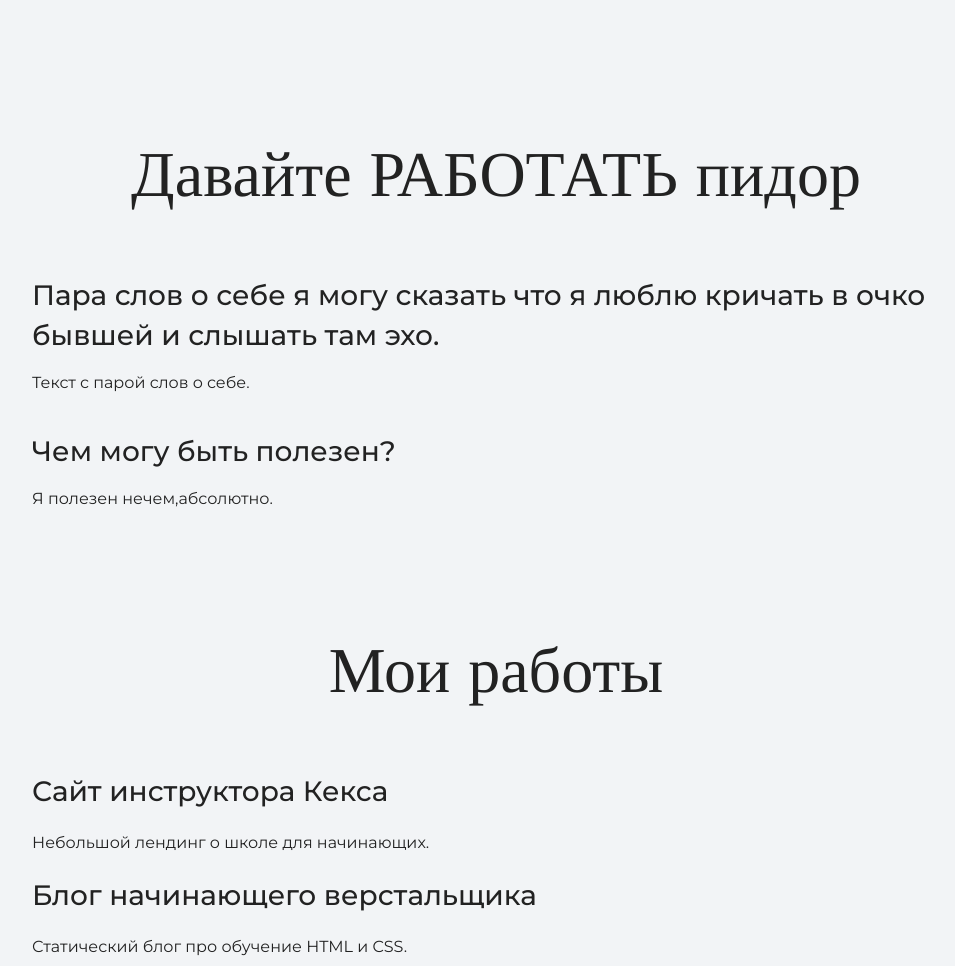
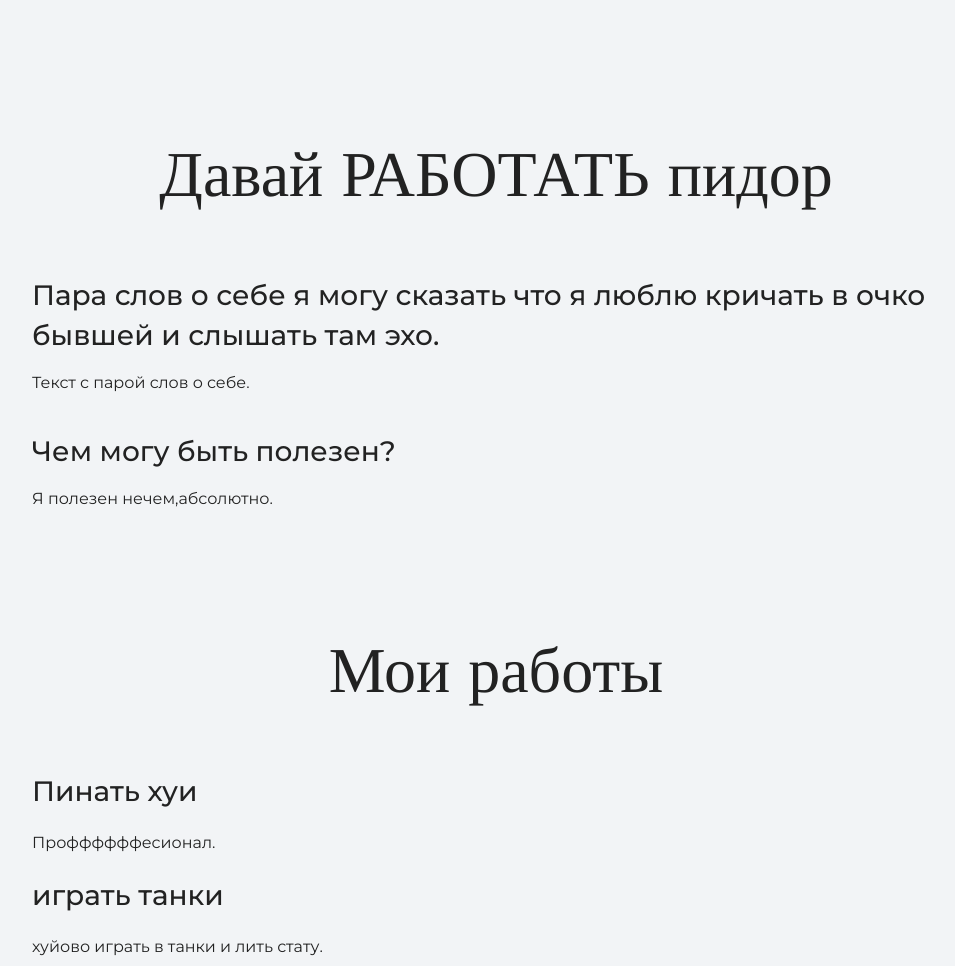
Before and after one commit to rock909/my-site, a plain HTML site: page index.html in a window 1280 px wide. Shown: the part 940-1906 px from the top of the page, without its empty margins (144-1099 px from the left). Drawn offline with nearby package versions, Linux system fonts and the light colour scheme.

Commit message:
Add files via upload

```diff
--- a/index.html
+++ b/index.html
@@ -23,7 +23,7 @@
 
     <section class="intro">
       <div class="container">
-      <h2 class="subheading">Давайте РАБОТАТЬ пидор</h2>
+      <h2 class="subheading">Давай РАБОТАТЬ пидор</h2>
       <h3>Пара слов о себе я могу сказать что я люблю кричать в очко бывшей и слышать там эхо. </h3>
       <p>Текст с парой слов о себе.</p>
       <h3>Чем могу быть полезен?</h3>
@@ -35,11 +35,11 @@
       <div class="container">
       <h2 class="subheading">Мои работы</h2>
 
-      <h3>Сайт инструктора Кекса</h3>
-      <p>Небольшой лендинг о школе для начинающих.</p>
+      <h3>Пинать хуи</h3>
+      <p>Проффффффесионал.</p>
 
-      <h3>Блог начинающего верстальщика</h3>
-      <p>Статический блог про обучение HTML и CSS.</p>
+      <h3>играть танки</h3>
+      <p>хуйово играть в танки и лить стату.</p>
       </div>
      </section>
 
```
